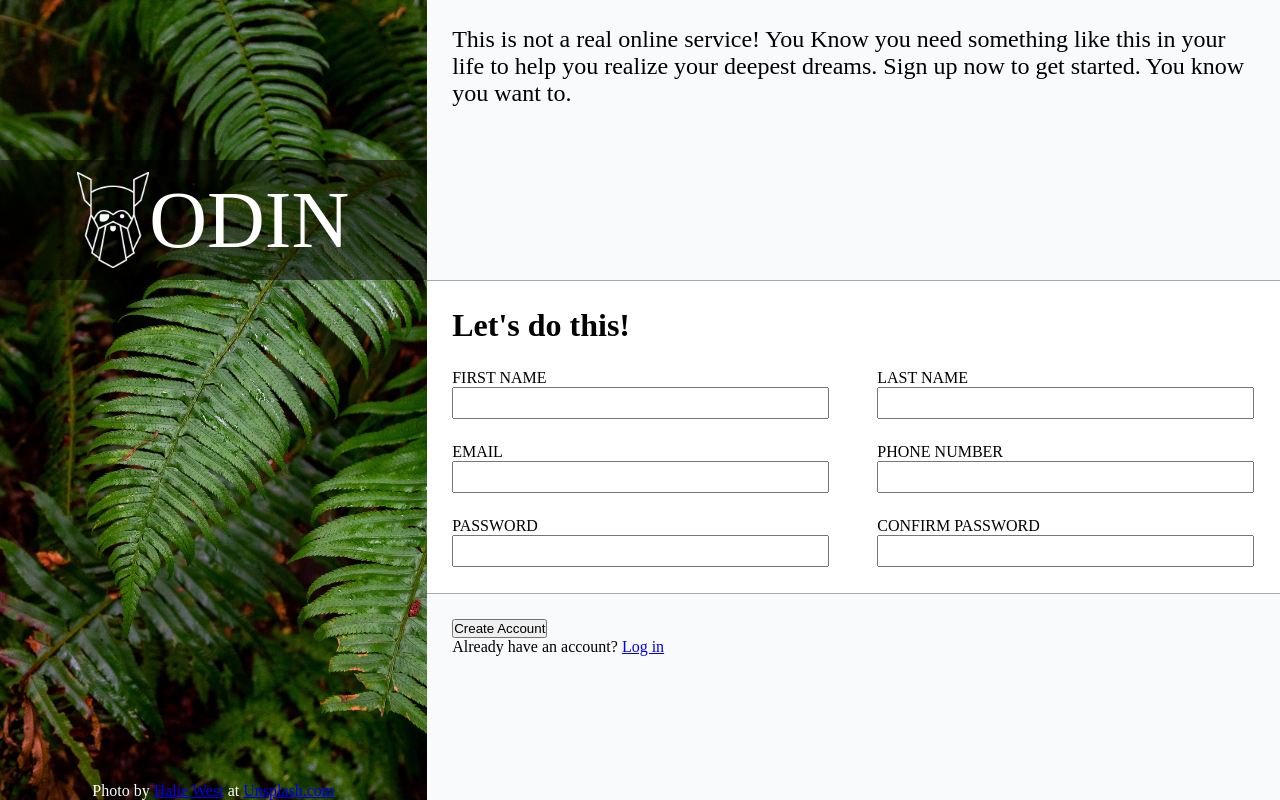
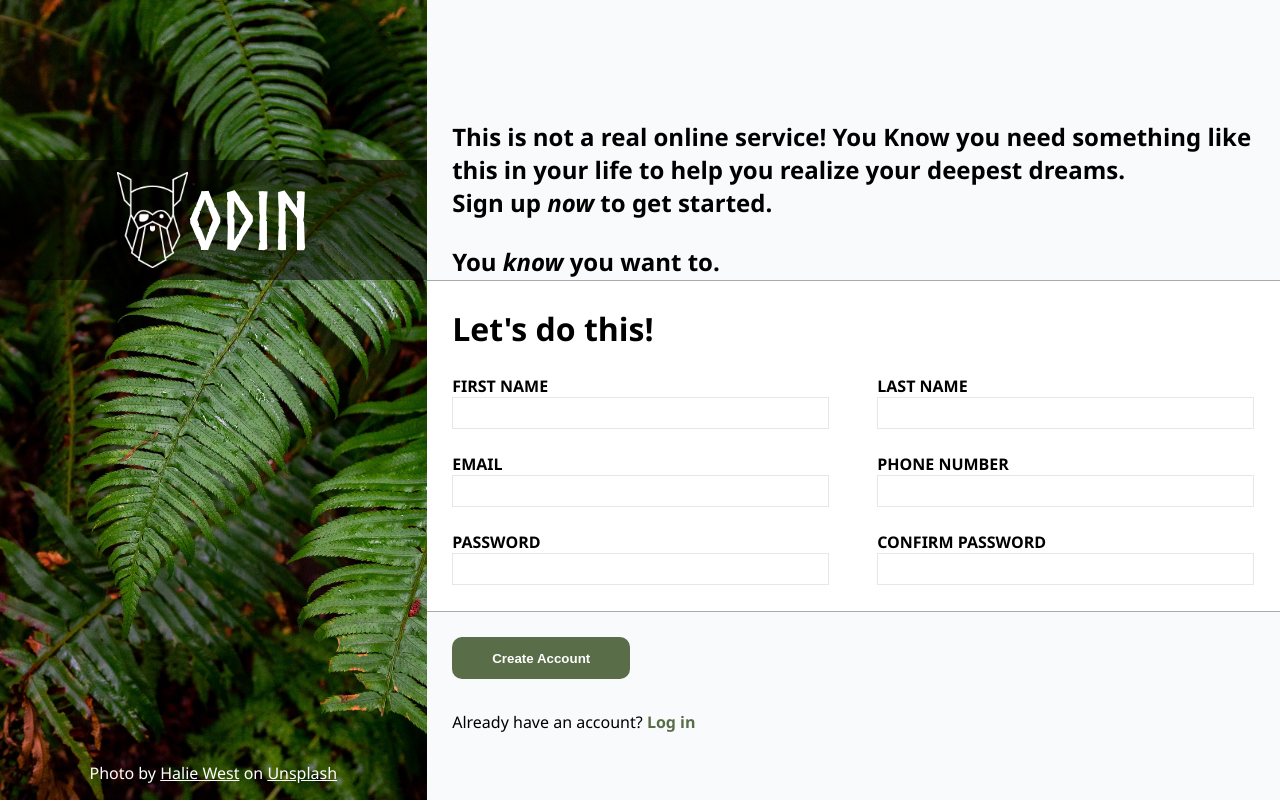
Before and after one commit to BertVoor/odin-sign-up-form, a plain HTML site: page index.html in a window 1280 px wide. Drawn offline with Linux system fonts and the light colour scheme.

Commit message:
Add styling

```diff
--- a/index.html
+++ b/index.html
@@ -14,15 +14,19 @@
 					<p id="logoText">ODIN</p>
 				</div>
 				<p id="copyright">
-					Photo by <a href="https://unsplash.com/photos/25xggax4bSA">Halie West</a> at
-					<a href="https://unsplash.com">Unsplash.com</a>
+					Photo by <a href="https://unsplash.com/photos/25xggax4bSA">Halie West</a> on
+					<a href="https://unsplash.com">Unsplash</a>
 				</p>
 			</div>
 			<div class="right-column">
-				<header class="padding">
-					This is not a real online service! You Know you need something like this in your life to
-					help you realize your deepest dreams. Sign up now to get started. You know you want to.
-				</header>
+				<div class="header">
+					<p>
+						This is not a real online service! You Know you need something like this in your life to
+						help you realize your deepest dreams.
+					</p>
+					<p>Sign up <em>now</em> to get started.</p>
+					<p id="lastSentence">You <em>know</em> you want to.</p>
+				</div class="header">
 				<div class="form-container padding">
 					<h1>Let's do this!</h1>
 					<form action="#" method="post">
@@ -48,7 +52,7 @@
 					</form>
 				</div>
 				<div class="footer padding">
-					<button cla type="submit">Create Account</button>
+					<button id="createAccount" type="submit">Create Account</button>
 
 					<p>Already have an account? <a href="#">Log in</a></p>
 				</div>
--- a/style.css
+++ b/style.css
@@ -1,3 +1,8 @@
+@font-face {
+	font-family: Norse;
+	src: url(./fonts/Norse-Bold.otf);
+}
+
 * {
 	box-sizing: border-box;
 	margin: 0;
@@ -7,6 +12,7 @@
 .container {
 	display: flex;
 	flex-direction: row;
+	font-family: "Segoe UI", Tahoma, Geneva, Verdana, sans-serif;
 }
 
 .left-column {
@@ -31,6 +37,7 @@
 	background-color: rgb(0, 0, 0, 0.5);
 	margin-top: 20vh;
 	font-size: 5em;
+	font-family: Norse, sans-serif;
 }
 #logo img {
 	height: 80%;
@@ -39,19 +46,30 @@
 #copyright {
 	width: 100%;
 	text-align: center;
+	margin-bottom: 2vh;
+}
+#copyright a {
+	color: white;
 }
 
 .right-column {
 	flex: 0 0 66.66%;
 	height: 100vh;
 	background-color: #f9fafb;
+	font-weight: bold;
 }
 .padding {
 	padding: 2vw;
 }
-header {
+.header {
 	font-size: 1.5em;
 	height: 35vh;
+	padding-top: 15vh;
+	padding-left: 2vw;
+	flex: 1 1;
+}
+#lastSentence {
+	padding-top: 2vw;
 }
 form {
 	width: 100%;
@@ -76,4 +94,24 @@ label {
 }
 input {
 	height: 2rem;
+	border: 1px solid #e5e7eb;
 }
+button#createAccount {
+	color: white;
+	background-color: #596d48;
+	padding: 1em 3em;
+	border-radius: 10px;
+	font-weight: bold;
+	border: none;
+}
+
+.footer p {
+	margin-top: 2rem;
+	font-weight: normal;
+}
+
+.footer a {
+	color: #596d48;
+	text-decoration: none;
+	font-weight: bold;
+}
```
Also changed, not shown: fonts/Norse-Bold.otf (added).
